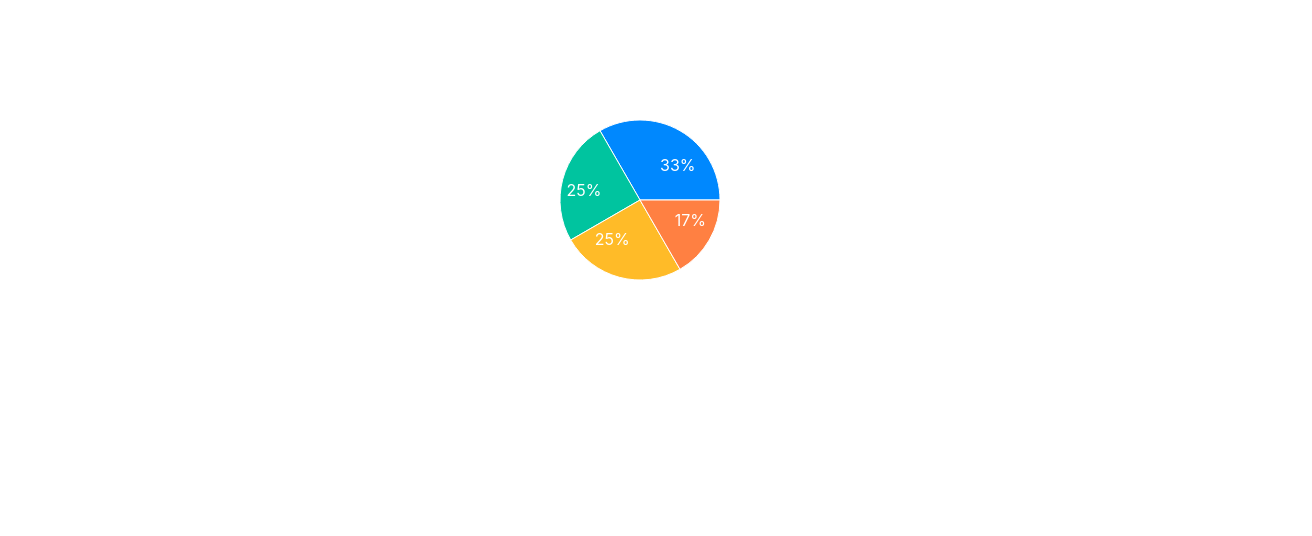
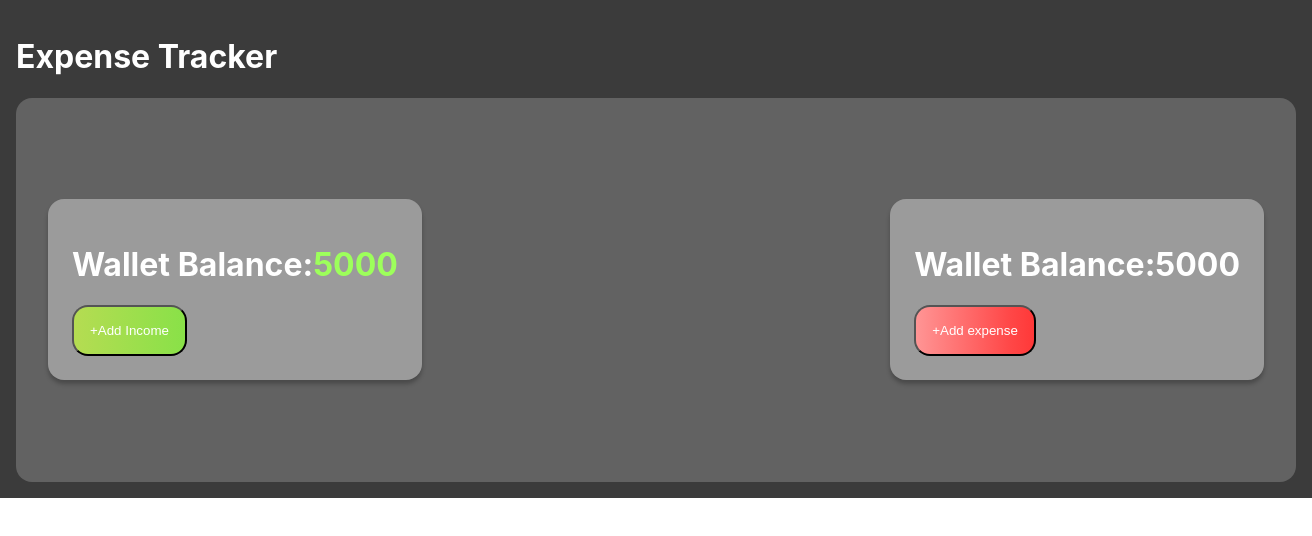
Before and after one commit to saranyanambi/expense-tracker, a React (Create React App) app: page / in a window 1280 px wide. Shown: the top 536 px of the page, 1312 px wide, since content can reach past the window. Built offline with nearby package versions, Linux system fonts and the light colour scheme.

Commit message:
wallet added

```diff
--- a/package.json
+++ b/package.json
@@ -8,6 +8,7 @@
     "@testing-library/user-event": "^13.5.0",
     "react": "^18.3.1",
     "react-dom": "^18.3.1",
+    "react-modal": "^3.16.1",
     "react-scripts": "5.0.1",
     "recharts": "^2.12.7",
     "web-vitals": "^2.1.4"
--- a/src/App.js
+++ b/src/App.js
@@ -8,7 +8,7 @@ function App() {
   return (
     <div >
 
-   <Example/>
+   <Home/>
     </div>
   );
 }
--- a/src/Components/Home/Home.css
+++ b/src/Components/Home/Home.css
@@ -0,0 +1,16 @@
+.total-conatiner{
+    /* width:100%; */
+    background-color: #3B3B3B;
+    position: relative;
+    padding: 1rem;
+    width: 100vw;
+}
+.expense-linechart-container{
+    position: relative;
+    width: 100%;
+    display: flex;
+    justify-content: space-between;
+    align-items: center;
+    /* margin-top: 4rem; */
+    flex-direction: row;
+}
--- a/src/Components/Wallet/Wallet.css
+++ b/src/Components/Wallet/Wallet.css
@@ -0,0 +1,124 @@
+.container{
+
+    background: #3B3B3B;
+
+
+}
+.wallet-box-container{
+    background: #626262;
+    display: flex;
+    justify-content: space-between;
+    align-items: center;
+   padding: auto;
+   height: 40vh;
+   padding: 2rem;
+   border-radius: 1rem;
+
+
+
+}
+.wallet-box{
+    box-shadow: 0px 4px 4px 0px #00000040;
+    color:white;
+    background: #9B9B9B;
+    border-radius: 1rem;
+    padding: 1.5rem;
+
+}
+
+.addincome{
+    background: linear-gradient(90deg, #B5DC52 0%, #89E148 100%);
+    color: white;
+    padding: 1rem;
+    border-radius: 1rem;
+    border-color: none;
+}
+
+
+.addexpense{
+    background: linear-gradient(90deg, #FF9595 0%, #FF4747 80%, #FF3838 100%);
+    color: white;
+    padding: 1rem;
+    border-radius: 1rem;
+    border-color: none;
+}
+
+.incomeform{
+    background: #EFEFEFD9;
+    width: 538px;
+height: 335px;
+display: flex;
+border-radius: 1rem;
+
+}
+.incomebtn{
+    background:
+linear-gradient(0deg, #F4BB4A, #F4BB4A);
+height: 2rem;
+border-radius: 0.5rem;
+border-color: white;
+
+}
+
+.income-input{
+    background: white;
+    color: #919191;
+    padding: 0.5rem;
+    border-radius: 0.5rem;
+    border-color: white;
+
+}
+
+.income-cancel{
+    background: linear-gradient(0deg, #D9D9D9, #D9D9D9);
+    color:black;
+
+padding: 0.5rem;
+    border-radius: 0.5rem;
+    border-color: white;
+}
+
+.expense-form{
+    background: #EFEFEFD9;
+display: flex;
+border-radius: 1rem;
+display: flex;
+justify-content: space-between;
+align-items: center;
+flex-direction: column;
+position: absolute;
+top:30%;
+left:50%;
+z-index: 10000;
+}
+
+
+.btn{
+    padding: 0.5rem;
+    border-radius: 0.5rem;
+    border-color: white;
+}
+
+
+@media only screen and (max-width:600px) {
+    .container{
+        width: 100vw;
+    }
+
+
+    .wallet-box{
+        padding: 10px;
+        margin-right: 5px;
+    }
+    .head{
+        font-size: 14px;
+    }
+    .addexpense{
+        padding: 10px;
+        font-size: 8px;
+    }
+    .addincome{
+        padding: 10px;
+        font-size: 8px;
+    }
+}
--- a/src/Components/Wallet/Wallet.jsx
+++ b/src/Components/Wallet/Wallet.jsx
@@ -0,0 +1,168 @@
+
+import { useEffect,useState } from "react";
+// import Modal from "react-modal";
+import Model from "react-modal";
+import "./Wallet.css";
+// import Piechart from "../PieChart/PieChart"
+const Wallet=({categories,Balance,setBalance,expense,setExepense,handleexpenseUpdate})=>{
+    console.log(expense)
+    const model={
+      content:{
+         top:"50%",
+        left:"40%",
+        bottom:"auto",
+        right:"auto",
+        backgroundColor:"#FFFFFFC4",
+        // maxWidth:"500px"
+        borderRadius:"1rem"
+      }
+
+
+
+    }
+    const[income,setincome]=useState("");
+    const[newexpense,setNewexpense]=useState({
+        title:"",
+        category:"",
+        id:"",
+        price:"",
+        date:"",
+    })
+
+    const[incomeform,setIncomeform]=useState(false);
+    const[expenseform,setExpenseform]=useState(false);
+
+    const handleincomechange=(e)=>{
+        setincome(e.target.value);
+    }
+
+    const handleexpensexhange=(e)=>{
+        const{name,value}=e.target;
+        setNewexpense((prev)=>({...prev,[name]:value}));
+        console.log(name,value)
+
+    }
+
+    const addincome=(e)=>{
+        e.preventDefault();
+        const newBalance = Balance + parseInt(income, 10);
+        setBalance(newBalance);
+        localStorage.setItem("Balance", newBalance);
+        setIncomeform(!incomeform);
+        setincome("");
+
+    }
+
+    const addexpense=(e)=>{
+        e.preventDefault();
+
+        newexpense.id=Date.now();
+
+        let expensetoAdd={...newexpense,id:Date.now() }
+
+        let updateExpense=[...expense,expensetoAdd];
+       localStorage.setItem("Expense",JSON.stringify(updateExpense));
+       handleexpenseUpdate(updateExpense);
+
+        setExpenseform(!expenseform);
+        setNewexpense({
+            title:"",
+            category:"",
+            id:"",
+            price:"",
+            date:"",
+        })
+
+    }
+
+
+    useEffect(()=>{
+        if(!localStorage.getItem("Balance"))
+        {
+            localStorage.setItem("Balance","5000")
+        }
+
+    },[])
+
+    return(
+        <>
+        <div style={{display:"flex",justifyContent:"flex-start", color:"#FFFFFF"}}>
+        <h1>Expense Tracker</h1>
+        </div>
+
+        <div className="container">
+
+            <div className="wallet-box-container">
+                <div className="wallet-box">
+                    <h1 className="head">Wallet Balance:<span style={{color:"#9DFF5B"}}>{Balance}</span></h1>
+                    <button onClick={()=>setIncomeform(!incomeform)} className="addincome">+Add Income</button>
+                </div>
+                <div className="wallet-box">
+                    <h1 className="head">Wallet Balance:<span>5000</span></h1>
+                    <button onClick={()=>setExpenseform(!expenseform)} className="addexpense">+Add expense</button>
+                </div>
+                {/* <Piechart expense={expense}/> */}
+                </div>
+                <div>
+                    <Model
+                    isOpen={incomeform}
+                     onRequestClose={() => setIncomeform(false)}
+                     style={model}>
+                    {incomeform &&
+                        <form onSubmit={addincome}>
+                            <h2>Add New Income</h2>
+                            <input
+                            className="income-input btn"
+                            required
+                            name="income"
+                            placeholder="income amount"
+                            type="number"
+                            onChange={(e)=>handleincomechange(e)}/>
+                            <button type="submit" className="incomebtn">Add Income</button>
+                            <button className="income-cancel" onClick={()=>setIncomeform(!incomeform)}>Cancel</button>
+                        </form>
+                    }
+                    </Model>
+                </div>
+                <div>
+                <Model isOpen={expenseform}
+                     onRequestClose={() => setExpenseform(false)}
+                     style={model}>
+                    {expenseform &&
+
+                        <form onSubmit={addexpense} >
+                            <h2>Add New Expense</h2>
+                            <div>
+                            <input required type="text" placeholder="Title" name="title" onChange={(e)=>handleexpensexhange(e)} className="btn"/>
+                            <input required type="text" placeholder="Price" name="price" onChange={(e)=>handleexpensexhange(e)}  className="btn"/>
+                            </div>
+                            <div>
+                            <select
+                            required
+                            name="category"
+                             className="btn"
+                            onChange={handleexpensexhange}>
+                                <option value={""}>select a Category</option>
+                                    {categories.map((category,idx)=>(
+                                        <option key={idx} value={category}>{category}</option>
+                                    ))}
+
+
+                            </select>
+                            <input type="date" placeholder="date" name="date" required onChange={(e)=>handleexpensexhange(e)}  className="btn"/>
+                            </div>
+                            <div>
+                            <button type="submit" className="incomebtn">Add Expense</button>
+                            <button type="button" onClick={()=>setExpenseform(!expenseform)}  className="btn">Cancel</button>
+                            </div>
+                        </form>
+                    }
+                    </Model>
+                </div>
+
+
+        </div>
+        </>
+    )
+}
+export default Wallet;
```
Also changed, not shown: 1 other file (tests, documents, lock files or other folders).
